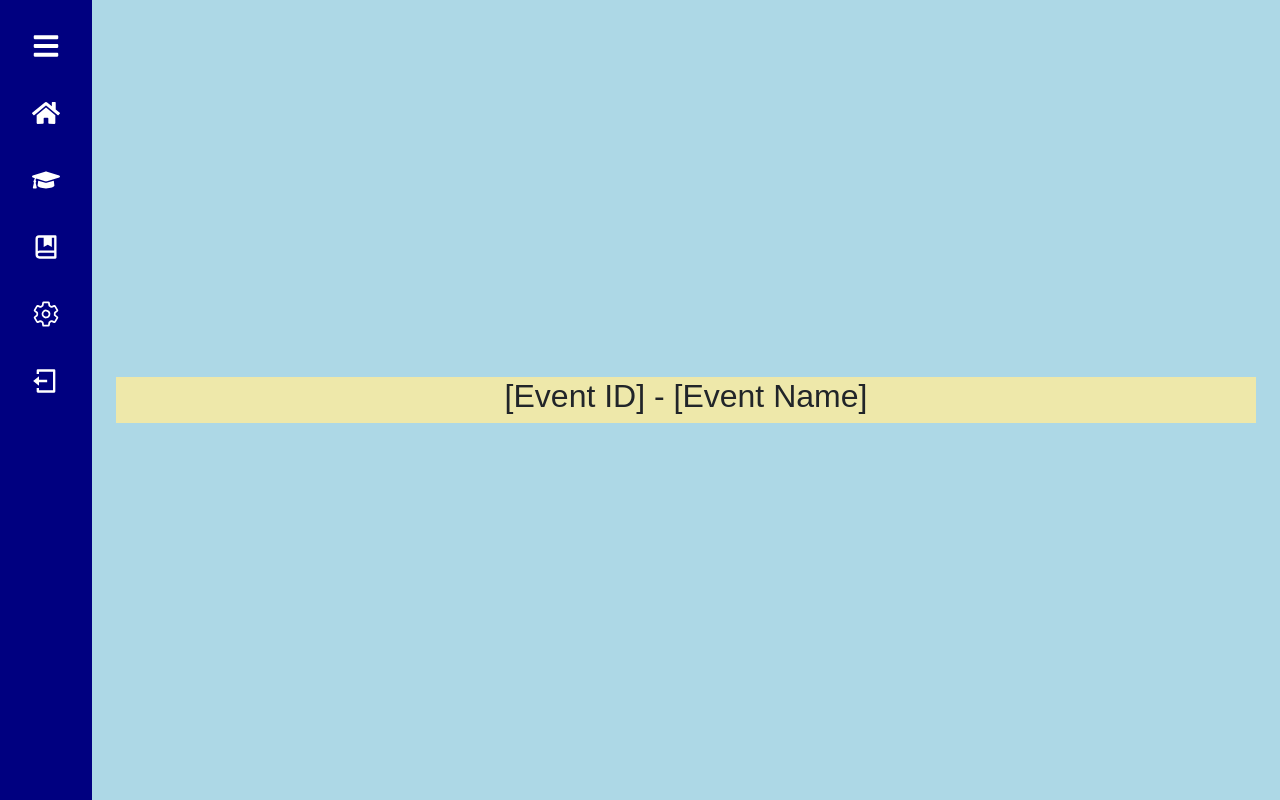
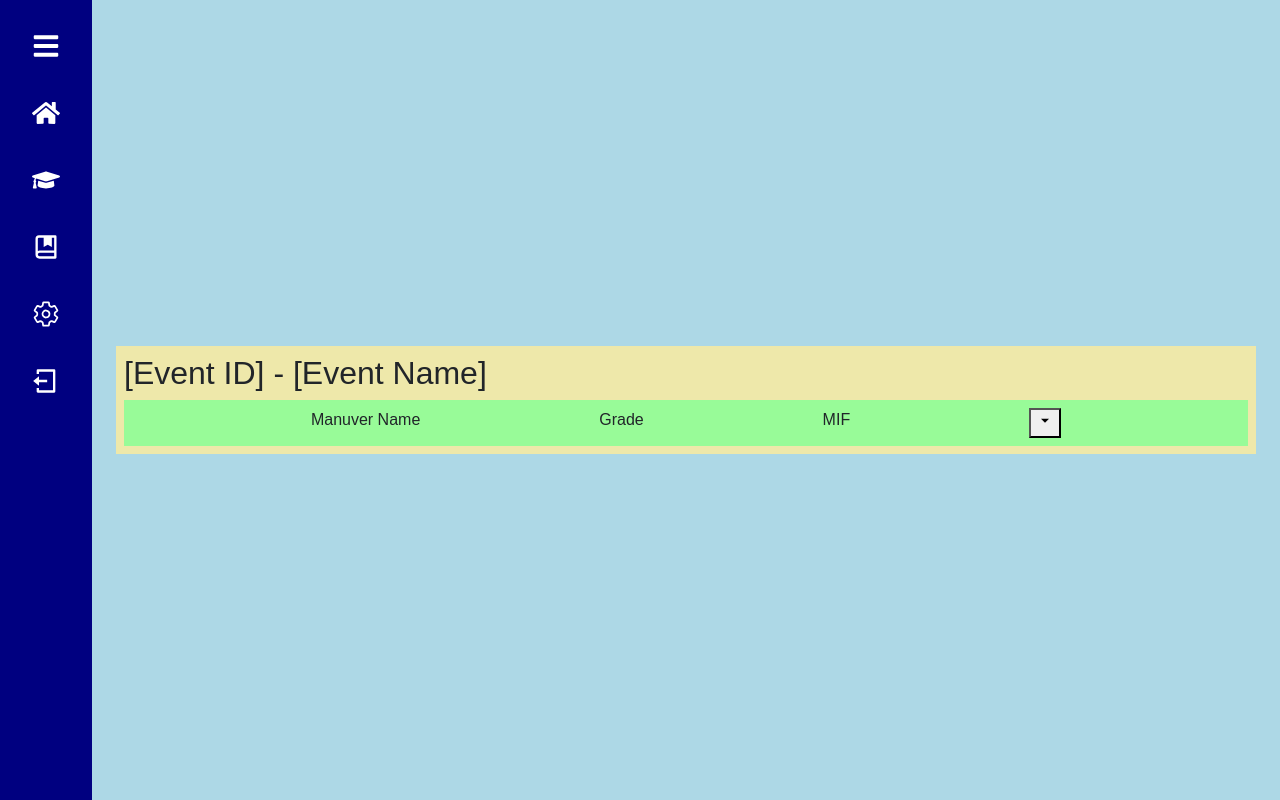
Before and after one commit to mattdillabough/cnatra-lms, a React (Create React App) app in the folder frontend/: page /Grades/07h3r in a window 1280 px wide. Built offline with nearby package versions, Linux system fonts and the light colour scheme.

Commit message:
Begin grade sheet maneuver setup (#8)

```diff
--- a/frontend/src/App.css
+++ b/frontend/src/App.css
@@ -206,4 +206,18 @@ a .nav-tab:hover,
 /* ----Gradesheet-----  */
 .Gradesheet {
   background-color: palegoldenrod;
+  padding: 0.5em;
 }
+
+.event-identifier {
+  text-align: left;
+}
+.maneuver {
+  background: palegreen;
+  padding: 0.5em;
+}
+
+.maneuver-header {
+  display: flex;
+  justify-content: space-evenly;
+}
--- a/frontend/src/Components/Grades.js
+++ b/frontend/src/Components/Grades.js
@@ -29,7 +29,7 @@ function Grades() {
           <div className="card">
             <label className="card-title">{mockGradeData.phaseName}</label>
             <Link to={`/Grades/${mockGradeData.phaseId}`}>
-            <button>Open Gradebook</button>
+            <button type="button">Open Gradebook</button>
             </Link>
           </div>
         </div>
@@ -40,7 +40,7 @@ function Grades() {
               <div className="card" key={`phase_${idx}`}>
                 <label className="card-title">{phase.phaseName}</label>
                 <Link to={`/Grades/${phase.phaseId}`}>
-                  <button>Open Gradebook</button>
+                  <button type="button">Open Gradebook</button>
                  </Link>
               </div>
             )
--- a/frontend/src/Components/Gradesheet.js
+++ b/frontend/src/Components/Gradesheet.js
@@ -1,5 +1,6 @@
 //Event Grade sheet
-import React from "react";
+import React, {useState} from "react";
+import {RiArrowDownSFill} from "react-icons/ri";
 
 function Gradesheet(){
   const mockGradesheetData = {
@@ -96,9 +97,17 @@ function Gradesheet(){
 
   return(
     <div className="Gradesheet container">
-      <h2>[Event ID] - [Event Name]</h2>
-      <div className="container-fluid">
-
+      <h2 className="event-identifier">[Event ID] - [Event Name]</h2>
+      <div className="maneuver container-fluid">
+        <div className="maneuver-header">
+          <div>Manuver Name</div>
+          <div>Grade</div>
+          <div>MIF</div>
+          <button type="button"><RiArrowDownSFill/></button>
+        </div>
+        <div className="maneuver-body">
+          <div></div>
+        </div>
       </div>
     </div>
   )
```
